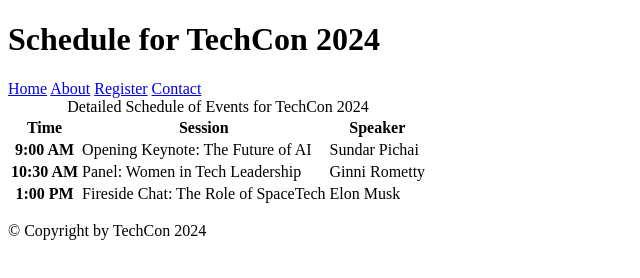
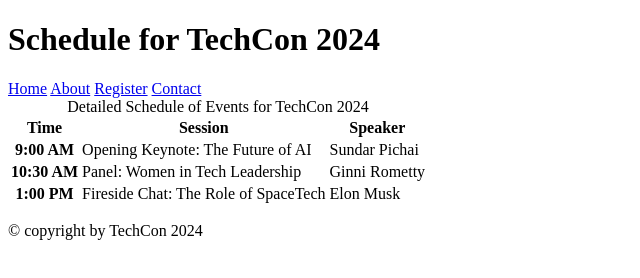
Before and after one commit to ismail06-49/TechCon_HTML, a plain HTML site: page techcon_website/schedule.html in a window 1280 px wide. Shown: the full height of the page, 0-640 px from the left. Drawn offline with Linux system fonts and the light colour scheme.

Commit message:
Update schedule.html

```diff
--- a/techcon_website/schedule.html
+++ b/techcon_website/schedule.html
@@ -41,7 +41,7 @@
         </table>
     </main>
     <footer>
-        <p>&copy; Copyright by  TechCon 2024</p>
+        <p>&copy; copyright by  TechCon 2024</p>
     </footer>
 </body>
 </html>
```
